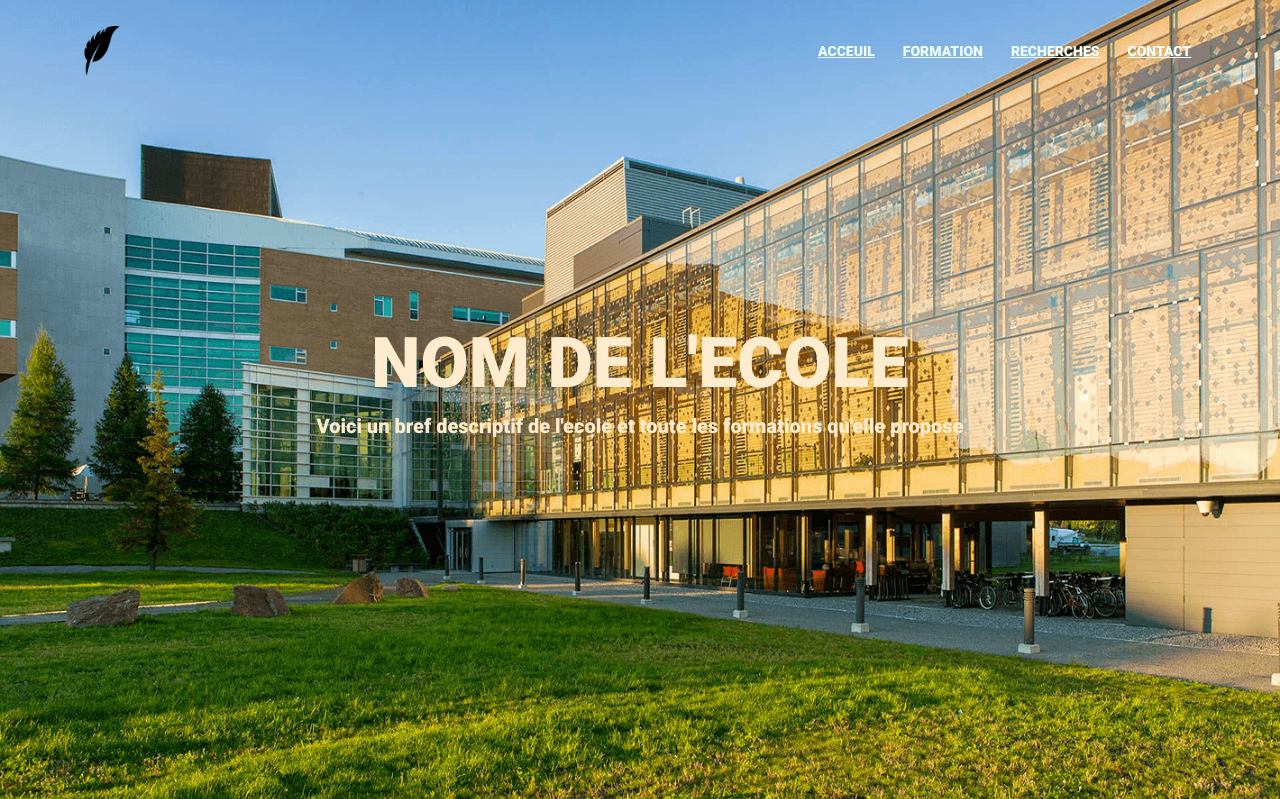
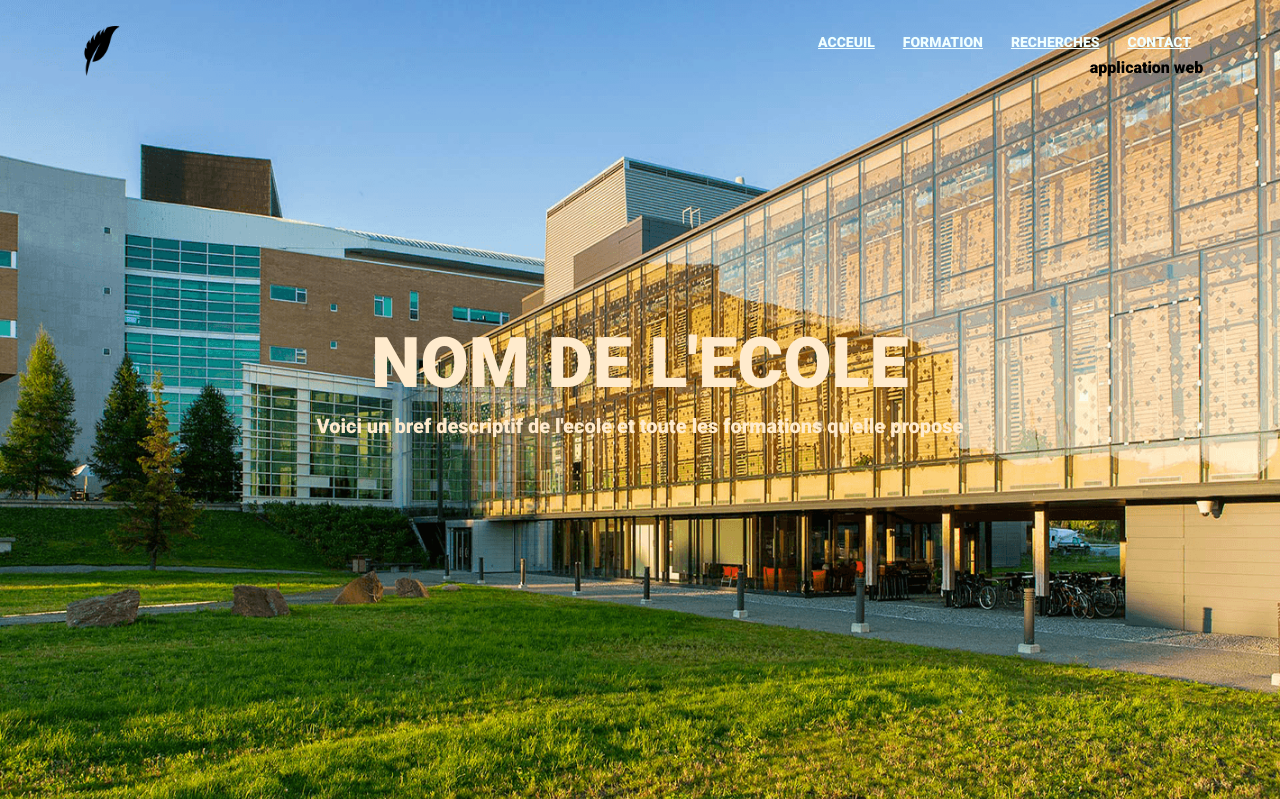
Before and after one commit to Ghilesisd/flask_app, a Flask app: template templates/base.html in a window 1280 px wide. Shown: the top 799 px of the page. Run offline with Flask 2, Linux system fonts and the light colour scheme; the template is opened without the code that fills it, so the values that code supplies are empty.

Commit message:
initial commit

```diff
--- a/templates/base.html
+++ b/templates/base.html
@@ -26,6 +26,8 @@
                       <li><a href="">CONTACT</a></li>
 
                   </ul>
+
+                  <p>application web</p>
 
               </div>
 
```
Also changed, not shown: 1 other file.
